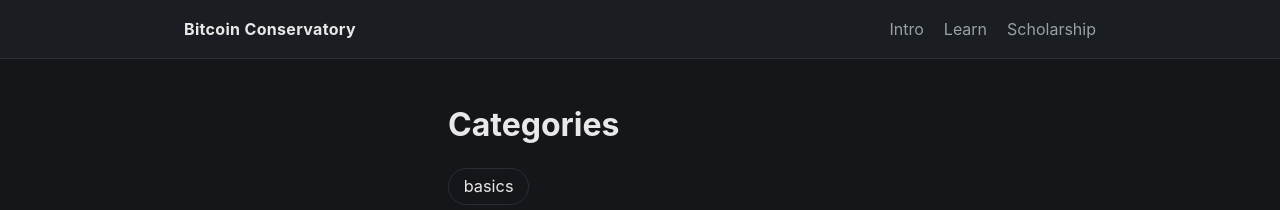
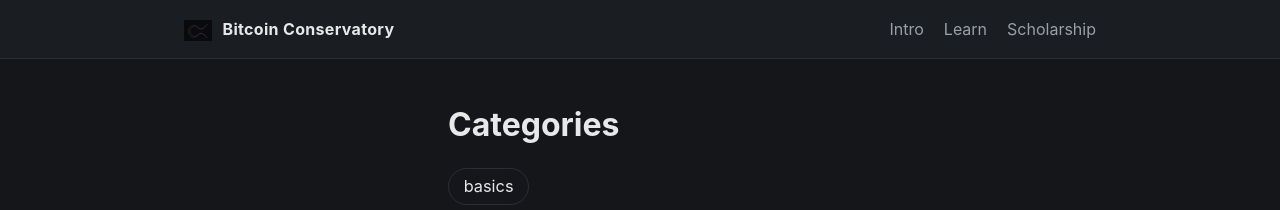
Before and after one commit to bitcoinconservatory/bitcoinconservatory-dot-com, a Jekyll site: the page built from docs/_pages/category-archive.md, in a window 1280 px wide. Shown: the top 210 px of the page. Built offline with Jekyll 4.4.1, drawn with Linux system fonts in a browser that asks for light colours.

Commit message:
added logo after properly pulling

```diff
--- a/docs/_layouts/default.html
+++ b/docs/_layouts/default.html
@@ -15,7 +15,14 @@
 <body>
   <header class="site-header">
     <div class="site-header__inner">
-      <a class="site-brand" href="{{ '/' | relative_url }}">{{ site.title }}</a>
+      <a class="site-brand" href="{{ '/' | relative_url }}">
+        <img src="{{ '/assets/images/logo-icon.svg' | relative_url }}"
+             alt=""
+             class="site-logo"
+             width="28"
+             height="21" />
+        {{ site.title }}
+      </a>
       <nav class="site-nav" aria-label="Main">
         {% for item in site.data.navigation.main %}
           <a href="{{ item.url | relative_url }}"{% if page.url == item.url %} class="is-active"{% endif %}>{{ item.title }}</a>
--- a/docs/_layouts/landing.html
+++ b/docs/_layouts/landing.html
@@ -3,6 +3,11 @@
 ---
 <section class="landing">
   <div class="landing__inner">
+    {% if page.hero_image %}
+      <img src="{{ page.hero_image | relative_url }}"
+           alt="{{ page.hero_alt | default: page.title }}"
+           class="landing__hero" />
+    {% endif %}
     <h1 class="landing__title">{{ page.title }}</h1>
     <p class="landing__tagline">{{ page.tagline }}</p>
     {% if page.cta_label and page.cta_url %}
--- a/docs/assets/css/main.css
+++ b/docs/assets/css/main.css
@@ -282,3 +282,18 @@
   margin: 0 auto;
   padding: 1.25em 1.5em;
 }
+
+/* ---- Logo ---- */
+.site-logo {
+  display: inline-block;
+  vertical-align: middle;
+  margin-right: 0.4em;
+}
+
+.landing__hero {
+  display: block;
+  max-width: 100%;
+  height: auto;
+  margin: 0 auto 2em;
+  border-radius: 8px;
+}
```
Also changed, not shown: docs/index.md (+2 -0 lines), docs/assets/images/logo-icon.svg (added).
